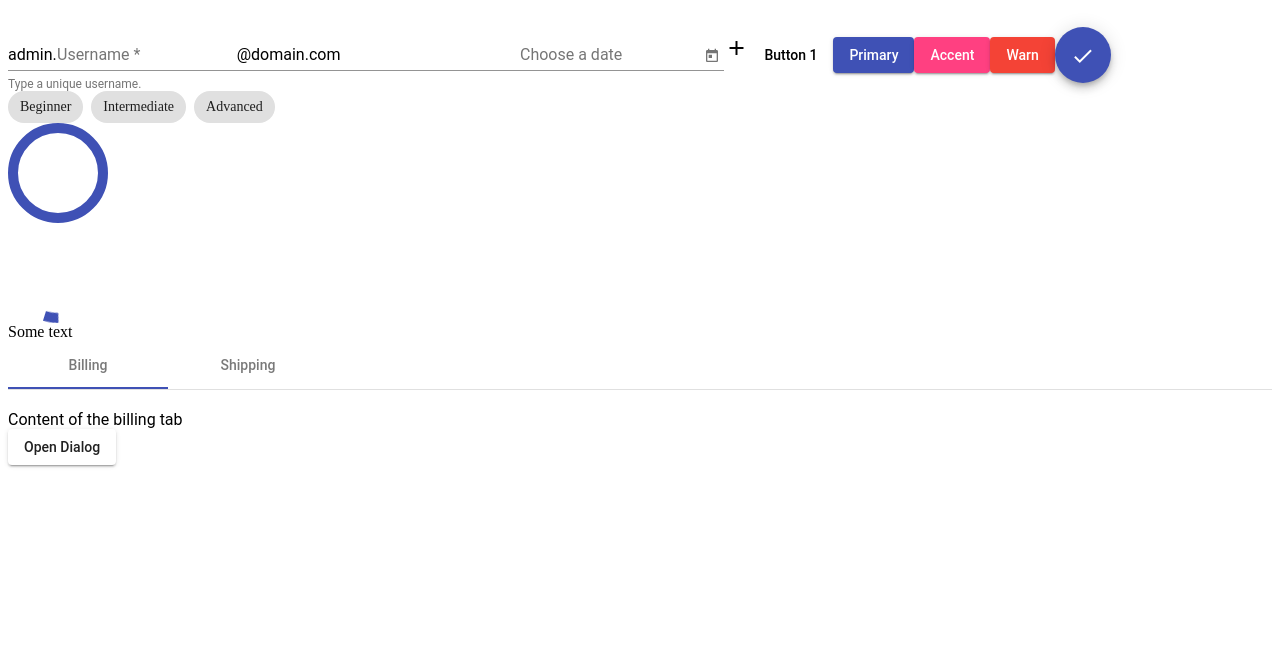
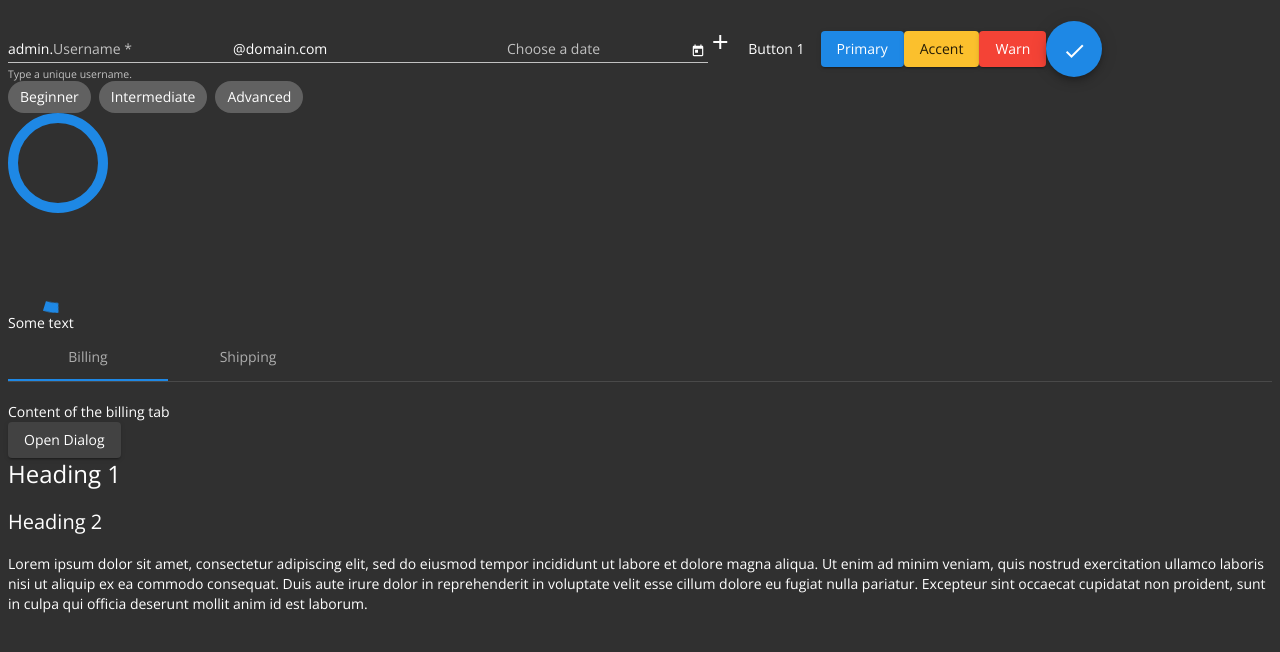
Before and after one commit to jftucker/angular-material, an Angular app: page / in a window 1280 px wide. Shown: the top 652 px of the page. Built offline with nearby package versions, Linux system fonts and the light colour scheme.

Commit message:
Custom Themes

```diff
--- a/angular.json
+++ b/angular.json
@@ -19,13 +19,8 @@
             "polyfills": "src/polyfills.ts",
             "tsConfig": "tsconfig.app.json",
             "aot": true,
-            "assets": [
-              "src/favicon.ico",
-              "src/assets"
-            ],
-            "styles": [
-              "src/styles.css"
-            ],
+            "assets": ["src/favicon.ico", "src/assets"],
+            "styles": ["src/styles.css", "src/theme.scss"],
             "scripts": []
           },
           "configurations": {
@@ -82,13 +77,8 @@
             "polyfills": "src/polyfills.ts",
             "tsConfig": "tsconfig.spec.json",
             "karmaConfig": "karma.conf.js",
-            "assets": [
-              "src/favicon.ico",
-              "src/assets"
-            ],
-            "styles": [
-              "src/styles.css"
-            ],
+            "assets": ["src/favicon.ico", "src/assets"],
+            "styles": ["src/styles.css"],
             "scripts": []
           }
         },
@@ -100,9 +90,7 @@
               "tsconfig.spec.json",
               "e2e/tsconfig.json"
             ],
-            "exclude": [
-              "**/node_modules/**"
-            ]
+            "exclude": ["**/node_modules/**"]
           }
         },
         "e2e": {
@@ -118,6 +106,7 @@
           }
         }
       }
-    }},
+    }
+  },
   "defaultProject": "material-demo"
 }
--- a/src/app/app.component.html
+++ b/src/app/app.component.html
@@ -64,3 +64,15 @@
 </mat-tab-group>
 
 <button mat-raised-button (click)="openDialog()">Open Dialog</button>
+
+<h1>Heading 1</h1>
+<h2>Heading 2</h2>
+
+<p>
+  Lorem ipsum dolor sit amet, consectetur adipiscing elit, sed do eiusmod tempor
+  incididunt ut labore et dolore magna aliqua. Ut enim ad minim veniam, quis
+  nostrud exercitation ullamco laboris nisi ut aliquip ex ea commodo consequat.
+  Duis aute irure dolor in reprehenderit in voluptate velit esse cillum dolore
+  eu fugiat nulla pariatur. Excepteur sint occaecat cupidatat non proident, sunt
+  in culpa qui officia deserunt mollit anim id est laborum.
+</p>
--- a/src/index.html
+++ b/src/index.html
@@ -1,13 +1,13 @@
-<!doctype html>
+<!DOCTYPE html>
 <html lang="en">
-<head>
-  <meta charset="utf-8">
-  <title>MaterialDemo</title>
-  <base href="/">
-  <meta name="viewport" content="width=device-width, initial-scale=1">
-  <link rel="icon" type="image/x-icon" href="favicon.ico">
-</head>
-<body>
-  <app-root></app-root>
-</body>
+  <head>
+    <meta charset="utf-8" />
+    <title>MaterialDemo</title>
+    <base href="/" />
+    <meta name="viewport" content="width=device-width, initial-scale=1" />
+    <link rel="icon" type="image/x-icon" href="favicon.ico" />
+  </head>
+  <body class="mat-app-background mat-typography">
+    <app-root></app-root>
+  </body>
 </html>
--- a/src/styles.css
+++ b/src/styles.css
@@ -2,7 +2,7 @@
 
 @import "~@angular/material/prebuilt-themes/indigo-pink.css";
 @import "https://fonts.googleapis.com/icon?family=Material+Icons";
-
+@import "https://fonts.googleapis.com/css2?family=Open+Sans:wght@300,400,500&display=swap";
 .mat-tab-body-content {
   padding-top: 20px;
 }
--- /dev/null
+++ b/src/theme.scss
@@ -0,0 +1,20 @@
+@import "~@angular/material/_theming";
+
+@include mat-core();
+
+// define a custom theme
+$app-primary: mat-palette($mat-blue, 600);
+$app-accent: mat-palette($mat-yellow, 700);
+$app-warn: mat-palette($mat-red);
+
+$app-theme: mat-dark-theme($app-primary, $app-accent, $app-warn);
+
+@include angular-material-theme($app-theme);
+
+// define custom typography
+$app-typography: mat-typography-config(
+  $font-family: '"Open Sans", "Helvetica Neue", sans-serif',
+  $headline: mat-typography-level(24px, 32px, 400),
+);
+
+@include angular-material-typography($app-typography);
```
Also changed, not shown: src/app/app.module.ts (+2 -27 lines), src/app/mat-components.module.ts (added, +33 -0 lines).
